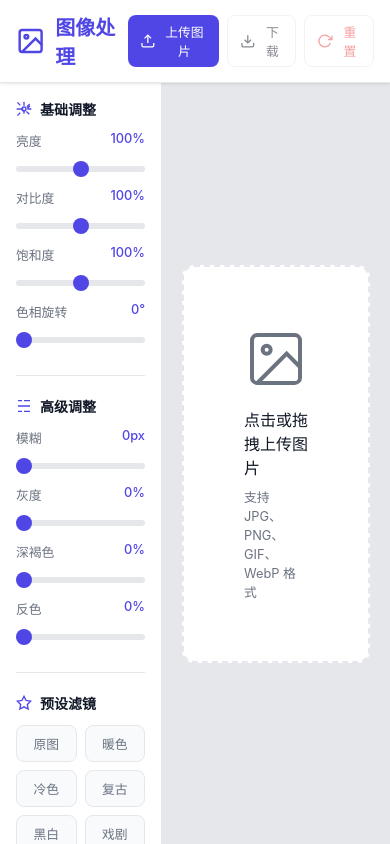
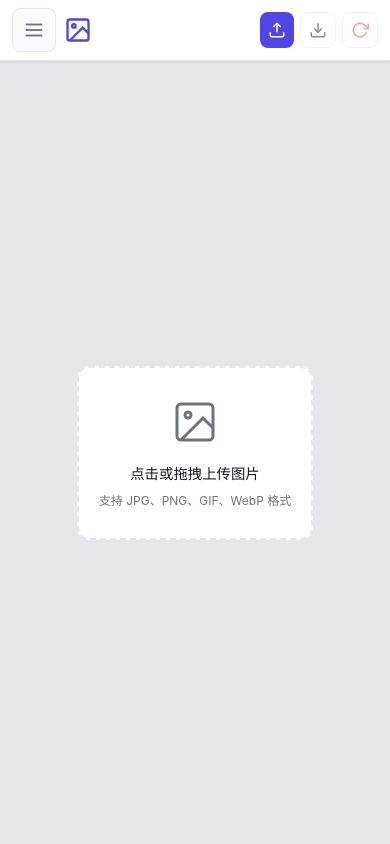
Before and after one commit to 13818111859/ImageR, a plain HTML site: page index.html in a window 390 px wide. Drawn offline with Linux system fonts and the light colour scheme.

Commit message:
v1.0.1 - 优化移动端适配：抽屉式侧边栏、触摸优化、响应式布局

```diff
--- a/app.js
+++ b/app.js
@@ -26,6 +26,7 @@ class ImageEditor {
 
     init() {
         this.bindEvents();
+        this.bindMobileMenu();
         this.updateUI();
     }
 
@@ -474,6 +475,38 @@ class ImageEditor {
     showLoading(show) {
         document.getElementById('loading').hidden = !show;
     }
+
+    // 移动端菜单控制
+    bindMobileMenu() {
+        const menuToggle = document.getElementById('menuToggle');
+        const sidebar = document.getElementById('sidebar');
+        const overlay = document.getElementById('sidebarOverlay');
+
+        // 打开侧边栏
+        menuToggle.addEventListener('click', () => {
+            sidebar.classList.add('open');
+            overlay.classList.add('active');
+        });
+
+        // 点击遮罩关闭
+        overlay.addEventListener('click', () => {
+            this.closeMobileMenu();
+        });
+
+        // 点击侧边栏内的按钮后自动关闭
+        sidebar.querySelectorAll('.filter-btn, .btn-effect, .btn-icon').forEach(btn => {
+            btn.addEventListener('click', () => {
+                if (window.innerWidth <= 600) {
+                    this.closeMobileMenu();
+                }
+            });
+        });
+    }
+
+    closeMobileMenu() {
+        document.getElementById('sidebar').classList.remove('open');
+        document.getElementById('sidebarOverlay').classList.remove('active');
+    }
 }
 
 // 初始化
--- a/index.html
+++ b/index.html
@@ -10,13 +10,22 @@
     <div class="app-container">
         <!-- 顶部工具栏 -->
         <header class="toolbar">
-            <div class="logo">
-                <svg width="32" height="32" viewBox="0 0 24 24" fill="none" stroke="currentColor" stroke-width="2">
-                    <rect x="3" y="3" width="18" height="18" rx="2"/>
-                    <circle cx="8.5" cy="8.5" r="1.5"/>
-                    <path d="M21 15l-5-5L5 21"/>
-                </svg>
-                <span>图像处理</span>
+            <div class="toolbar-left">
+                <button id="menuToggle" class="btn btn-icon menu-toggle" aria-label="打开菜单">
+                    <svg width="22" height="22" viewBox="0 0 24 24" fill="none" stroke="currentColor" stroke-width="2">
+                        <line x1="3" y1="6" x2="21" y2="6"/>
+                        <line x1="3" y1="12" x2="21" y2="12"/>
+                        <line x1="3" y1="18" x2="21" y2="18"/>
+                    </svg>
+                </button>
+                <div class="logo">
+                    <svg width="28" height="28" viewBox="0 0 24 24" fill="none" stroke="currentColor" stroke-width="2">
+                        <rect x="3" y="3" width="18" height="18" rx="2"/>
+                        <circle cx="8.5" cy="8.5" r="1.5"/>
+                        <path d="M21 15l-5-5L5 21"/>
+                    </svg>
+                    <span class="logo-text">图像处理</span>
+                </div>
             </div>
             <div class="toolbar-actions">
                 <button id="uploadBtn" class="btn btn-primary">
@@ -25,7 +34,7 @@
                         <polyline points="17 8 12 3 7 8"/>
                         <line x1="12" y1="3" x2="12" y2="15"/>
                     </svg>
-                    上传图片
+                    <span class="btn-label">上传图片</span>
                 </button>
                 <button id="downloadBtn" class="btn btn-secondary" disabled>
                     <svg width="18" height="18" viewBox="0 0 24 24" fill="none" stroke="currentColor" stroke-width="2">
@@ -33,14 +42,14 @@
                         <polyline points="7 10 12 15 17 10"/>
                         <line x1="12" y1="15" x2="12" y2="3"/>
                     </svg>
-                    下载
+                    <span class="btn-label">下载</span>
                 </button>
                 <button id="resetBtn" class="btn btn-danger" disabled>
                     <svg width="18" height="18" viewBox="0 0 24 24" fill="none" stroke="currentColor" stroke-width="2">
                         <polyline points="23 4 23 10 17 10"/>
                         <path d="M20.49 15a9 9 0 1 1-2.12-9.36L23 10"/>
                     </svg>
-                    重置
+                    <span class="btn-label">重置</span>
                 </button>
             </div>
             <input type="file" id="fileInput" accept="image/*" hidden>
@@ -48,8 +57,10 @@
 
         <!-- 主工作区 -->
         <main class="workspace">
+            <!-- 移动端侧边栏遮罩 -->
+            <div class="sidebar-overlay" id="sidebarOverlay"></div>
             <!-- 左侧控制面板 -->
-            <aside class="sidebar">
+            <aside class="sidebar" id="sidebar">
                 <!-- 基础调整 -->
                 <div class="panel">
                     <h3 class="panel-title">
--- a/style.css
+++ b/style.css
@@ -41,11 +41,22 @@ body {
     display: flex;
     align-items: center;
     justify-content: space-between;
-    padding: 12px 24px;
+    padding: 10px 16px;
     background: var(--sidebar-bg);
     border-bottom: 1px solid var(--border-color);
     box-shadow: var(--shadow);
-    z-index: 10;
+    z-index: 20;
+}
+
+.toolbar-left {
+    display: flex;
+    align-items: center;
+    gap: 8px;
+}
+
+/* 移动端菜单按钮 - 默认隐藏 */
+.menu-toggle {
+    display: none;
 }
 
 .logo {
@@ -63,7 +74,7 @@ body {
 
 .toolbar-actions {
     display: flex;
-    gap: 12px;
+    gap: 10px;
 }
 
 /* 按钮样式 */
@@ -155,10 +166,31 @@ body {
 /* 侧边栏 */
 .sidebar {
     width: 300px;
+    min-width: 300px;
     background: var(--sidebar-bg);
     border-right: 1px solid var(--border-color);
     overflow-y: auto;
     padding: 16px;
+    transition: transform 0.3s ease;
+}
+
+/* 侧边栏遮罩 - 默认隐藏 */
+.sidebar-overlay {
+    display: none;
+    position: fixed;
+    top: 0;
+    left: 0;
+    right: 0;
+    bottom: 0;
+    background: rgba(0, 0, 0, 0.4);
+    z-index: 15;
+    opacity: 0;
+    transition: opacity 0.3s ease;
+}
+
+.sidebar-overlay.active {
+    display: block;
+    opacity: 1;
 }
 
 .sidebar::-webkit-scrollbar {
@@ -404,27 +436,150 @@ body {
     font-size: 0.9rem;
 }
 
-/* 响应式设计 */
+/* 响应式设计 - 平板 */
 @media (max-width: 768px) {
     .sidebar {
-        width: 260px;
-    }
-
-    .toolbar {
-        padding: 12px 16px;
-    }
-
-    .toolbar-actions {
-        gap: 8px;
-    }
-
-    .btn {
-        padding: 6px 12px;
-        font-size: 0.8rem;
+        width: 280px;
+        min-width: 280px;
     }
 
     .canvas-container {
         padding: 20px;
+    }
+}
+
+/* 响应式设计 - 手机 */
+@media (max-width: 600px) {
+    /* 显示菜单按钮 */
+    .menu-toggle {
+        display: inline-flex;
+    }
+
+    /* 隐藏 logo 文字 */
+    .logo-text {
+        display: none;
+    }
+
+    /* 隐藏按钮文字 */
+    .btn-label {
+        display: none;
+    }
+
+    /* 工具栏紧凑布局 */
+    .toolbar {
+        padding: 8px 12px;
+    }
+
+    .toolbar-actions {
+        gap: 6px;
+    }
+
+    .btn {
+        padding: 8px;
+    }
+
+    /* 侧边栏变为抽屉式 */
+    .sidebar {
+        position: fixed;
+        top: 0;
+        left: 0;
+        bottom: 0;
+        width: 280px;
+        min-width: 280px;
+        z-index: 30;
+        transform: translateX(-100%);
+        box-shadow: none;
+    }
+
+    .sidebar.open {
+        transform: translateX(0);
+        box-shadow: 4px 0 20px rgba(0, 0, 0, 0.15);
+    }
+
+    /* 画布区域全宽 */
+    .canvas-area {
+        width: 100%;
+    }
+
+    .canvas-container {
+        padding: 12px;
+    }
+
+    /* 上传占位符缩小 */
+    .upload-placeholder {
+        padding: 30px 20px;
+    }
+
+    .upload-placeholder svg {
+        width: 48px;
+        height: 48px;
+    }
+
+    .upload-placeholder p {
+        font-size: 0.9rem;
+    }
+
+    .upload-placeholder span {
+        font-size: 0.75rem;
+    }
+
+    /* 画布信息紧凑 */
+    .canvas-info {
+        padding: 6px 12px;
+        font-size: 0.75rem;
+    }
+
+    /* 面板间距缩小 */
+    .panel {
+        margin-bottom: 14px;
+        padding-bottom: 12px;
+    }
+
+    .panel-title {
+        font-size: 0.8rem;
+        margin-bottom: 10px;
+    }
+
+    .control-group {
+        margin-bottom: 10px;
+    }
+
+    .control-group label {
+        font-size: 0.75rem;
+    }
+
+    /* 滑块触摸优化 - 增大触摸区域 */
+    .control-group input[type="range"] {
+        height: 8px;
+    }
+
+    .control-group input[type="range"]::-webkit-slider-thumb {
+        width: 22px;
+        height: 22px;
+    }
+
+    .control-group input[type="range"]::-moz-range-thumb {
+        width: 22px;
+        height: 22px;
+    }
+
+    /* 滤镜和特效按钮触摸优化 */
+    .filter-btn,
+    .btn-effect {
+        padding: 10px 8px;
+        font-size: 0.8rem;
+        min-height: 40px;
+    }
+
+    /* 变换按钮触摸优化 */
+    .btn-icon {
+        padding: 10px;
+        min-width: 44px;
+        min-height: 44px;
+    }
+
+    .transform-buttons {
+        gap: 10px;
     }
 }
 
```
